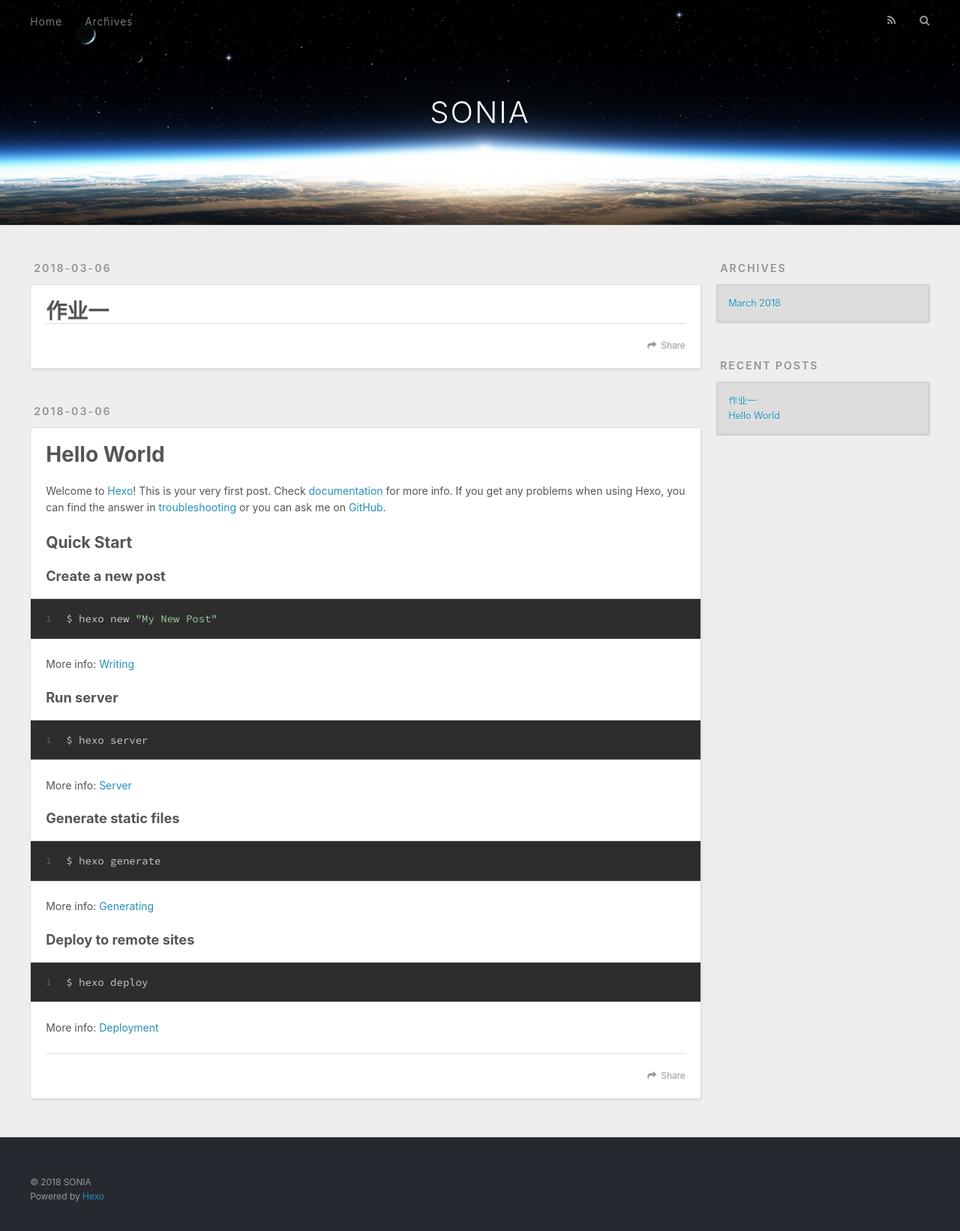
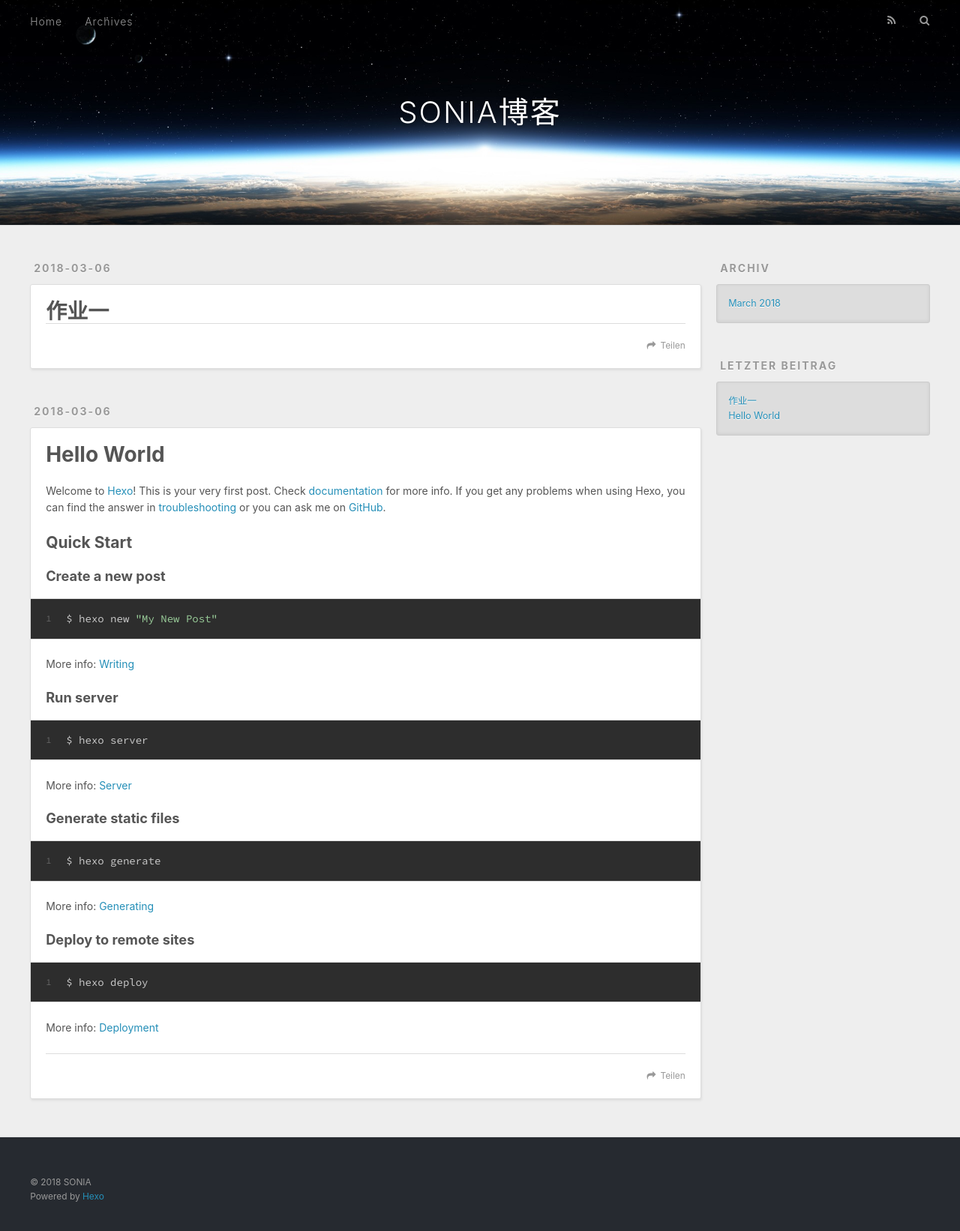
Before and after one commit to GITHSONIA/githsonia.github.io, a plain HTML site: page index.html in a window 1280 px wide. Shown: the whole page at 75% size. Drawn offline with nearby package versions, Linux system fonts and the light colour scheme.

Commit message:
Site updated: 2018-03-09 21:21:36

```diff
--- a/index.html
+++ b/index.html
@@ -5,16 +5,16 @@
 
 
 
-  <title>SONIA</title>
+  <title>SONIA博客</title>
   <meta name="viewport" content="width=device-width, initial-scale=1, maximum-scale=1">
   <meta property="og:type" content="website">
-<meta property="og:title" content="SONIA">
-<meta property="og:url" content="http://yoursite.com/index.html">
-<meta property="og:site_name" content="SONIA">
+<meta property="og:title" content="SONIA博客">
+<meta property="og:url" content="https://sonia.github.io/index.html">
+<meta property="og:site_name" content="SONIA博客">
 <meta name="twitter:card" content="summary">
-<meta name="twitter:title" content="SONIA">
+<meta name="twitter:title" content="SONIA博客">
 
-    <link rel="alternate" href="/atom.xml" title="SONIA" type="application/atom+xml">
+    <link rel="alternate" href="/atom.xml" title="SONIA博客" type="application/atom+xml">
 
 
     <link rel="icon" href="/favicon.png">
@@ -33,7 +33,7 @@
   <div id="header-outer" class="outer">
     <div id="header-title" class="inner">
       <h1 id="logo-wrap">
-        <a href="/" id="logo">SONIA</a>
+        <a href="/" id="logo">SONIA博客</a>
       </h1>
 
     </div>
@@ -50,10 +50,10 @@
 
           <a id="nav-rss-link" class="nav-icon" href="/atom.xml" title="RSS Feed"></a>
 
-        <a id="nav-search-btn" class="nav-icon" title="Search"></a>
+        <a id="nav-search-btn" class="nav-icon" title="Suche"></a>
       </nav>
       <div id="search-form-wrap">
-        <form action="//google.com/search" method="get" accept-charset="UTF-8" class="search-form"><input type="search" name="q" class="search-form-input" placeholder="Search"><button type="submit" class="search-form-submit">&#xF002;</button><input type="hidden" name="sitesearch" value="http://yoursite.com"></form>
+        <form action="//google.com/search" method="get" accept-charset="UTF-8" class="search-form"><input type="search" name="q" class="search-form-input" placeholder="Search"><button type="submit" class="search-form-submit">&#xF002;</button><input type="hidden" name="sitesearch" value="https://sonia.github.io"></form>
       </div>
     </div>
   </div>
@@ -87,7 +87,7 @@
 
     </div>
     <footer class="article-footer">
-      <a data-url="http://yoursite.com/2018/03/06/作业一/" data-id="cjejyj8hk0001ecvs0osaqvrt" class="article-share-link">Share</a>
+      <a data-url="https://sonia.github.io/2018/03/06/作业一/" data-id="cjejyzis00001r4vs4lucsn25" class="article-share-link">Teilen</a>
 
 
     </footer>
@@ -132,7 +132,7 @@
 
     </div>
     <footer class="article-footer">
-      <a data-url="http://yoursite.com/2018/03/06/hello-world/" data-id="cjejyj8hf0000ecvsrpi0nlfo" class="article-share-link">Share</a>
+      <a data-url="https://sonia.github.io/2018/03/06/hello-world/" data-id="cjejyziru0000r4vsahqgo6o7" class="article-share-link">Teilen</a>
 
 
     </footer>
@@ -158,7 +158,7 @@
 
 
   <div class="widget-wrap">
-    <h3 class="widget-title">Archives</h3>
+    <h3 class="widget-title">Archiv</h3>
     <div class="widget">
       <ul class="archive-list"><li class="archive-list-item"><a class="archive-list-link" href="/archives/2018/03/">March 2018</a></li></ul>
     </div>
@@ -168,7 +168,7 @@
 
 
   <div class="widget-wrap">
-    <h3 class="widget-title">Recent Posts</h3>
+    <h3 class="widget-title">letzter Beitrag</h3>
     <div class="widget">
       <ul>
 
```
Also changed, not shown: 2018/03/06/hello-world/index.html (+11 -11 lines), 2018/03/06/作业一/index.html (+11 -11 lines), archives/2018/03/index.html (+11 -11 lines), archives/2018/index.html (+11 -11 lines), archives/index.html (+11 -11 lines).
